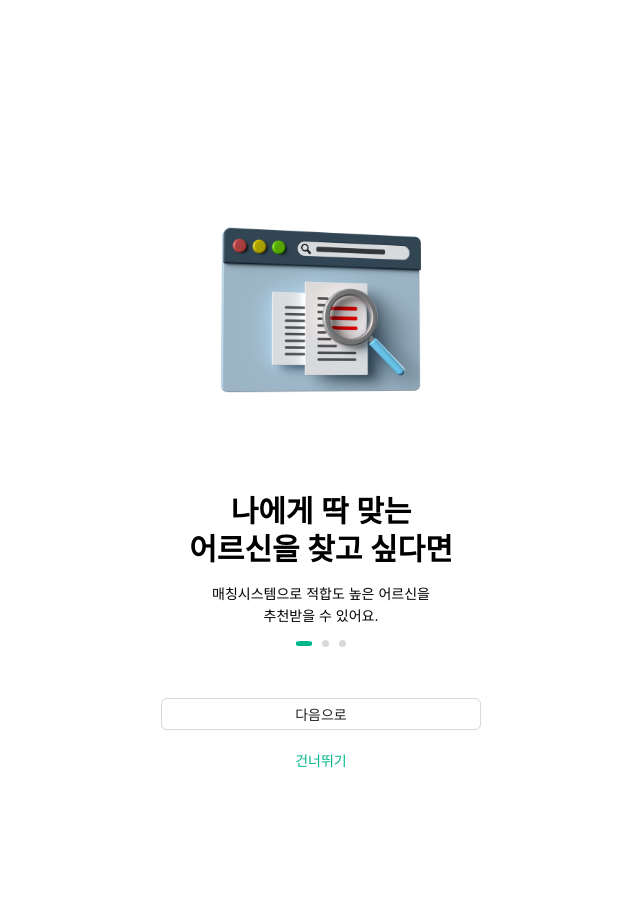
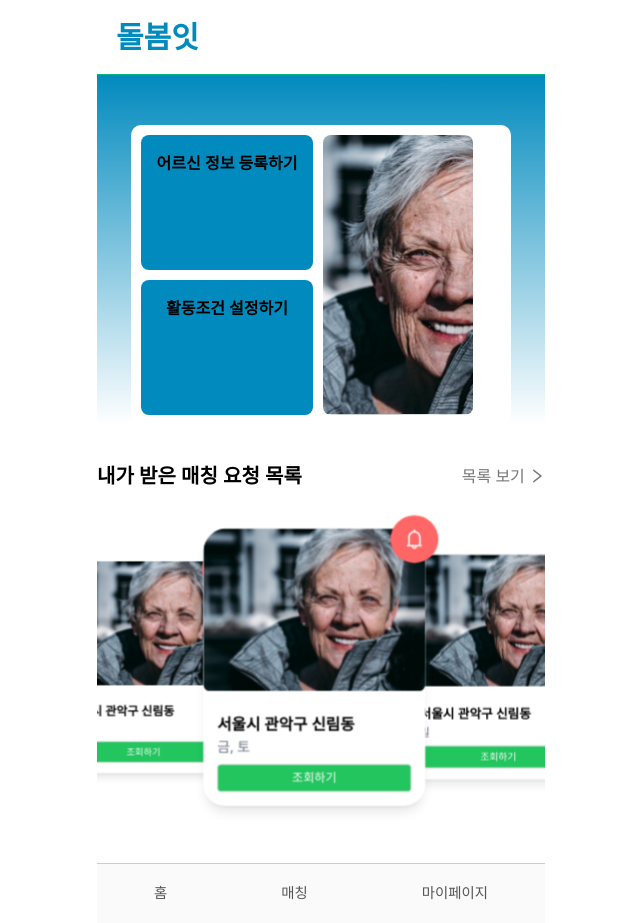
Before and after one commit to blaybus-mvp8-careit/CareIt_FE, a Next.js app: page /adminMain in a window 1280 px wide. Shown: the whole page, without its empty margins (319-959 px from the left). Before the commit the page ends 800 px from the top, so only its background shows below. Built offline with nearby package versions, Linux system fonts and the light colour scheme.

Commit message:
[Feat] add main page

```diff
--- /dev/null
+++ b/src/app/adminMain/components/BannerSwiper.tsx
@@ -0,0 +1,47 @@
+'use client'
+
+import React from 'react'
+import { Swiper, SwiperSlide } from 'swiper/react'
+import 'swiper/css'
+import 'swiper/css/pagination'
+import { Pagination, Autoplay } from 'swiper/modules'
+import Image from 'next/image'
+import '@/styles/swiper-custom.css'
+
+const swiperImages = [
+  {
+    id: 'step1',
+    src: '/mainBanner01.svg',
+    alt: '메인배너',
+  },
+  { id: 'step2', src: '/mainBanner01.svg', alt: '메인배너' },
+  { id: 'step3', src: '/mainBanner01.svg', alt: '메인배너' },
+]
+
+function BannerSwiper() {
+  return (
+    <div className='mt-10'>
+      <Swiper
+        modules={[Pagination, Autoplay]}
+        autoplay={{ delay: 3000, disableOnInteraction: false }}
+        pagination={{ clickable: true }}
+        loop
+        className='h-auto w-full'
+      >
+        {swiperImages.map((image) => (
+          <SwiperSlide key={image.id} className='flex h-full w-full items-center justify-center'>
+            <Image
+              src={image.src}
+              alt={image.alt}
+              width={600}
+              height={300}
+              className='mb-10 rounded-xl'
+            />
+          </SwiperSlide>
+        ))}
+      </Swiper>
+    </div>
+  )
+}
+
+export default BannerSwiper
--- /dev/null
+++ b/src/app/adminMain/components/MatchingRequestSwiper.tsx
@@ -0,0 +1,92 @@
+'use client'
+
+import Image from 'next/image'
+import Link from 'next/link'
+import { Swiper, SwiperSlide } from 'swiper/react'
+import { EffectCoverflow, Autoplay } from 'swiper/modules'
+import 'swiper/css'
+import 'swiper/css/effect-coverflow'
+import { Button } from 'antd'
+import { BellOutlined, RightOutlined } from '@ant-design/icons'
+
+const dummyData = [
+  { id: '1', name: '서울시 관악구 신림동', days: ['월', '화'], img: '/exmatchingimg.svg' },
+  { id: '2', name: '서울시 관악구 신림동', days: ['수', '목'], img: '/exmatchingimg.svg' },
+  { id: '3', name: '서울시 관악구 신림동', days: ['금', '토'], img: '/exmatchingimg.svg' },
+  { id: '4', name: '서울시 관악구 신림동', days: ['일'], img: '/exmatchingimg.svg' },
+]
+
+function MatchingCarousel() {
+  return (
+    <div className='relative my-[36px] flex w-full flex-col items-center'>
+      {/* 헤더 */}
+      <div className='item mb-4 flex w-full items-center justify-between'>
+        <h2 className='text-[20px] font-bold'>내가 받은 매칭 요청 목록</h2>
+        <Link href='/list' className='text-[#767676]'>
+          목록 보기 <RightOutlined />
+        </Link>
+      </div>
+
+      {/* Swiper 적용 */}
+      <Swiper
+        modules={[EffectCoverflow, Autoplay]} // ✅ Autoplay 추가
+        effect='coverflow'
+        grabCursor
+        centeredSlides // 중앙 카드 기준 정렬
+        centeredSlidesBounds // 중앙 카드가 정확한 위치에 오도록 강제 정렬
+        centerInsufficientSlides // 작은 화면에서도 중앙 정렬 유지
+        slidesPerView={2} // 정확한 중앙 정렬을 위해 2로 조정
+        spaceBetween={20} // 카드 간 간격 조정
+        slidesOffsetBefore={-28} // ✅ 중앙 카드가 30px 왼쪽으로 이동
+        loop // 무한 반복
+        autoplay={{ delay: 4000, disableOnInteraction: false }} // ✅ 4초 간격 자동 슬라이드
+        coverflowEffect={{
+          rotate: 0, // 회전 제거
+          stretch: 0,
+          depth: 140, // 중앙 강조 높이
+          modifier: 2.5, // 슬라이드 간격 조절
+          slideShadows: false, // 그림자 효과 제거
+        }}
+        className='w-full'
+      >
+        {dummyData.map((item) => {
+          const { id, name, days, img } = item
+
+          return (
+            <SwiperSlide key={id} className='flex justify-center'>
+              <div className='relative w-64 scale-90 rounded-3xl bg-white shadow-lg transition-transform duration-300'>
+                <Image
+                  src={img}
+                  alt={name}
+                  width={200}
+                  height={200}
+                  className='w-full rounded-lg object-cover'
+                />
+                <Button
+                  className='absolute right-[-15px] top-[-15px] flex !h-[55px] !w-[55px] items-center justify-center rounded-full border-none bg-[#FF6666] p-0 text-white shadow-md'
+                  onClick={() => console.log('종 클릭 ID:', id)}
+                >
+                  <BellOutlined style={{ fontSize: 23 }} />
+                </Button>
+
+                <div className='p-4'>
+                  <h3 className='mt-2 text-lg font-bold'>{name}</h3>
+                  <p className='text-gray-500'>{days.join(', ')}</p>
+
+                  <Button
+                    className='mt-2 w-full rounded bg-green-500 p-2 text-white'
+                    onClick={() => console.log('조회하기 클릭 ID:', id)}
+                  >
+                    조회하기
+                  </Button>
+                </div>
+              </div>
+            </SwiperSlide>
+          )
+        })}
+      </Swiper>
+    </div>
+  )
+}
+
+export default MatchingCarousel
--- /dev/null
+++ b/src/app/adminMain/components/WorkCondition.tsx
@@ -0,0 +1,47 @@
+'use client'
+
+import { useEffect, useState } from 'react'
+import { Button } from 'antd'
+
+interface WorkConditionProps {
+  date: string
+  frequency: string
+  workType: string
+}
+
+function WorkCondition() {
+  const [workCondition, setWorkCondition] = useState<WorkConditionProps | null>(null)
+
+  useEffect(() => {
+    // API에서 데이터를 가져오는 더미 함수
+    const fetchData = async () => {
+      const dummyData = {
+        date: '2월 22일', // API에서 불러온 데이터로 대체 예정
+        frequency: '주 2회',
+        workType: '방문목욕',
+      }
+      setWorkCondition(dummyData)
+    }
+    fetchData()
+  }, [])
+
+  return (
+    workCondition && (
+      <div className='mt-[29px] w-full max-w-md rounded-2xl bg-gradient-to-r from-[#c7e5c7] to-[#50cdae] p-6 text-center'>
+        <div className='flex h-[39px] items-center justify-center gap-3 rounded-2xl bg-[#e4f5ec] text-[15px] font-semibold text-[#02B68A]'>
+          <span>{workCondition.date}</span>
+          <span>/</span>
+          <span>{workCondition.frequency}</span>
+          <span>/</span>
+          <span>{workCondition.workType}</span>
+        </div>
+        <p className='mt-4 text-2xl font-bold text-white'>이런 근무조건 어떠세요?</p>
+        <Button className='mt-4 h-[21px] w-[126px] rounded-2xl bg-white px-4 py-2 text-[8px] font-semibold text-[#02B68A]'>
+          근무조건 설정하기 →
+        </Button>
+      </div>
+    )
+  )
+}
+
+export default WorkCondition
--- /dev/null
+++ b/src/app/adminMain/page.tsx
@@ -0,0 +1,100 @@
+'use client'
+
+import React from 'react'
+import Image from 'next/image'
+import styled from 'styled-components'
+import Header from '@/components/Header/Header'
+import MatchingRequestCarousel from './components/MatchingRequestSwiper'
+import { Flex } from 'antd'
+import { Colors } from '@/const'
+
+export default function Home() {
+  return (
+    <Container>
+      <Header type='admin' />
+      <CardContainer>
+        <Flex gap={10} style={{ width:'85%',padding: '10px',marginTop:'50px', background:Colors.White, borderRadius:'10px' }}>
+          <Flex vertical gap={10}>
+            <Card>어르신 정보 등록하기</Card>
+            <Card>활동조건 설정하기</Card>
+          </Flex>
+
+          <Flex>
+            <RecommendImage
+              src='/exmatchingimg.svg'
+              alt='요양보호사 추천'
+              width={150}
+              height={150}
+            />
+          </Flex>
+        </Flex>
+      </CardContainer>
+
+      <MatchingRequestCarousel />
+
+      <Footer>
+        <FooterItem>홈</FooterItem>
+        <FooterItem>매칭</FooterItem>
+        <FooterItem>마이페이지</FooterItem>
+      </Footer>
+    </Container>
+  )
+}
+
+/* styled-components 정의 */
+const Container = styled.div`
+  width: 100%;
+  height: 100%;
+  display: flex;
+  flex-direction: column;
+`
+
+/* 메인 콘텐츠 */
+const CardContainer = styled.div`
+  display: flex;
+  justify-content:center;
+  width: 100%;
+  height: 350px;
+  background: linear-gradient(to bottom, ${Colors.VividBlue}, ${Colors.White});
+`
+
+const Card = styled.div`
+  flex: 1;
+  background-color: ${Colors.VividBlue};
+  border-radius: 8px;
+  padding: 1rem;
+  text-align: center;
+  font-weight: bold;
+  cursor: pointer;
+
+  &:hover {
+    background-color: #e6e6e6;
+  }
+`
+
+/* 요양보호사 추천 섹션 */
+const RecommendImage = styled(Image)`
+  border-radius: 8px;
+  object-fit: cover;
+`
+
+
+/* 푸터 */
+const Footer = styled.footer`
+  display: flex;
+  justify-content: space-around;
+  align-items: center;
+  height: 60px;
+  border-top: 1px solid #ccc;
+  background-color: #fafafa;
+`
+
+const FooterItem = styled.div`
+  font-size: 0.9rem;
+  color: #555;
+  cursor: pointer;
+
+  &:hover {
+    color: #02b68a;
+  }
+`
--- a/src/app/main/page.tsx
+++ b/src/app/main/page.tsx
@@ -26,7 +26,7 @@ function MainPage() {
 
   return (
     <div className='mb-24 w-full'>
-      <Header />
+      <Header type='user' />
       <WorkCondition />
       <BannerSwiper />
       <MatchingRequestCarousel />
--- a/src/components/Header/Header.tsx
+++ b/src/components/Header/Header.tsx
@@ -1,15 +1,22 @@
+import { Colors } from '@/const'
 import Link from 'next/link'
 
-function Header() {
+type Props = {
+  type: 'admin' | 'user'
+}
+
+function Header({ type }: Props) {
+  const textColor = type === 'admin' ? Colors.VividBlue : Colors.VibrantTeal
+
   return (
     <div className='border-b border-b-[#02b68a] p-[19px]'>
-      <Link
-        href='/'
-        className='bg-gradient-to-r from-[#31c4a0] to-[#018eba] bg-clip-text text-3xl font-bold text-transparent'
-      >
-        돌봄잇
+      <Link href='/'>
+        <span style={{ color: textColor }} className='text-3xl font-bold'>
+          돌봄잇
+        </span>
       </Link>
     </div>
   )
 }
+
 export default Header
```
